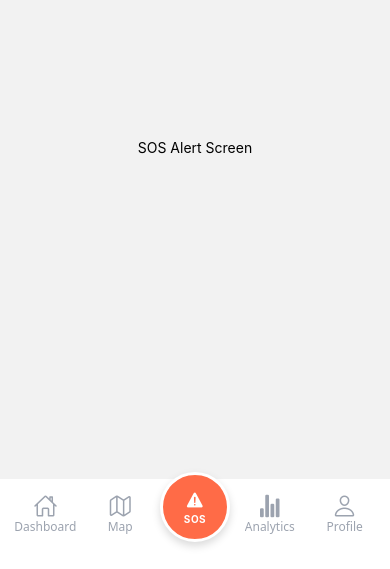
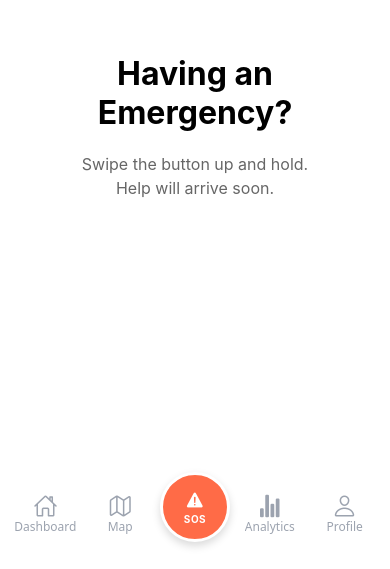
Before and after one commit to JoshuaSutherland43/WIL_App, a React Native app: screen /Sos in a window 390 px wide. Shown: the part 275-844 px from the top of the page. Built offline with nearby package versions, Linux system fonts and the light colour scheme.

Commit message:
Initial SOS Alert Screen Layout

```diff
--- a/screens/Sos/SosAlertScreen.tsx
+++ b/screens/Sos/SosAlertScreen.tsx
@@ -1,20 +1,55 @@
 import React from 'react';
-import { View, Text, StyleSheet } from 'react-native';
+import { View, Text, StyleSheet, StatusBar } from 'react-native';
 
 const SosAlertScreen = () => {
   return (
     <View style={styles.container}>
-      <Text>SOS Alert Screen</Text>
+      <StatusBar barStyle="dark-content" backgroundColor="#FFFFFF" />
+      <View style={styles.mainContent}>
+        <Text style={styles.title}>Having an Emergency?</Text>
+        <Text style={styles.subtitle}>
+          Swipe the button up and hold.{'\n'}Help will arrive soon.
+        </Text>
+      </View>
+
+      {/* Bottom Navigation Placeholder */}
+      <View style={styles.bottomNav}>
+        {/* Navigation buttons to be added */}
+      </View>
     </View>
   );
 };
 
 const styles = StyleSheet.create({
-    container: {
-        flex: 1,
-        justifyContent: 'center',
-        alignItems: 'center',
-    }
-})
+  container: { flex: 1, backgroundColor: '#FFFFFF' },
+  mainContent: {
+    flex: 1,
+    justifyContent: 'center',
+    alignItems: 'center',
+    paddingHorizontal: 40,
+  },
+  title: {
+    fontSize: 32,
+    fontWeight: 'bold',
+    color: '#000',
+    textAlign: 'center',
+    marginBottom: 20,
+  },
+  subtitle: {
+    fontSize: 16,
+    color: '#666',
+    textAlign: 'center',
+    lineHeight: 24,
+    marginBottom: 40,
+  },
+  bottomNav: {
+    position: 'absolute',
+    bottom: 0,
+    left: 0,
+    right: 0,
+    height: 80,
+    backgroundColor: '#FFF',
+  },
+});
 
 export default SosAlertScreen;
```
